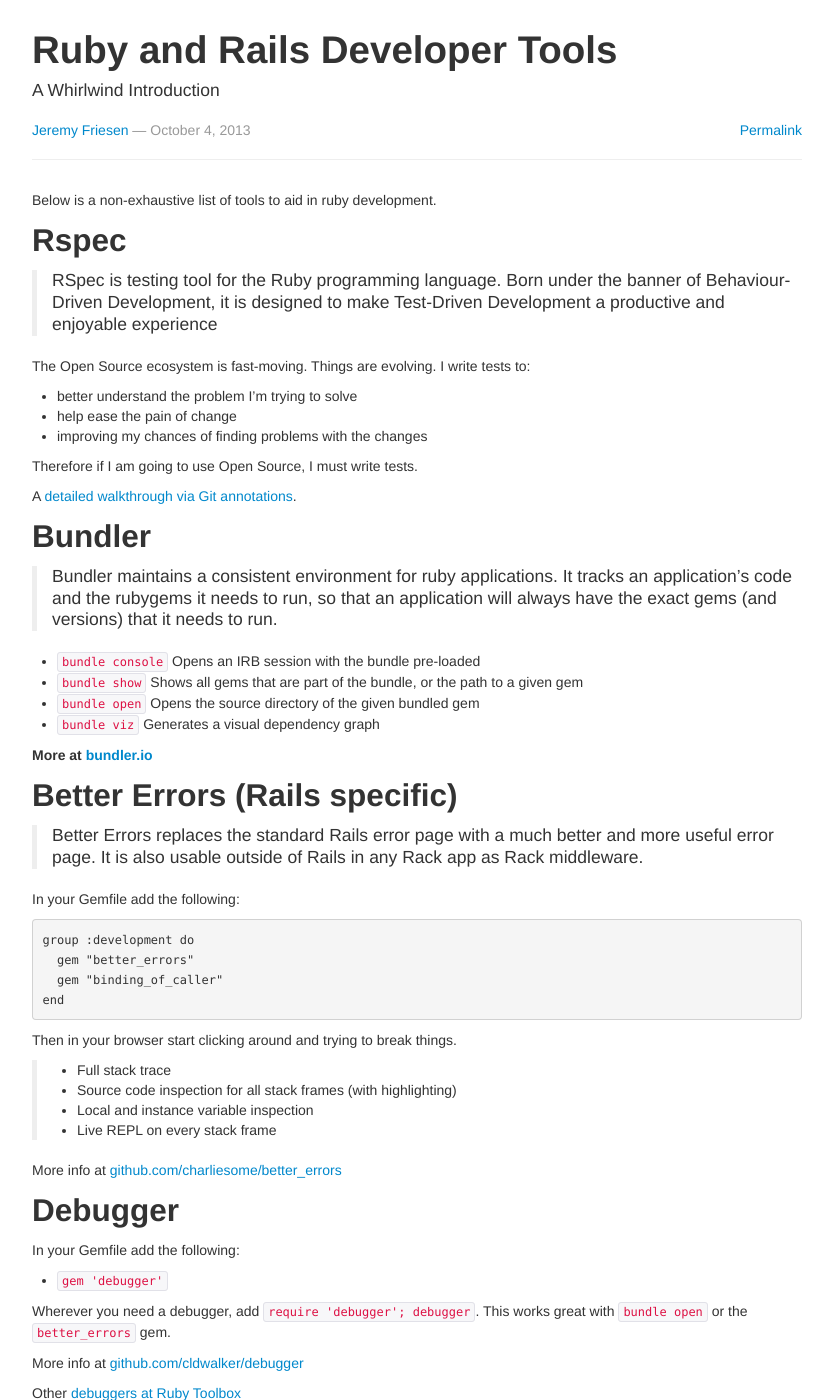
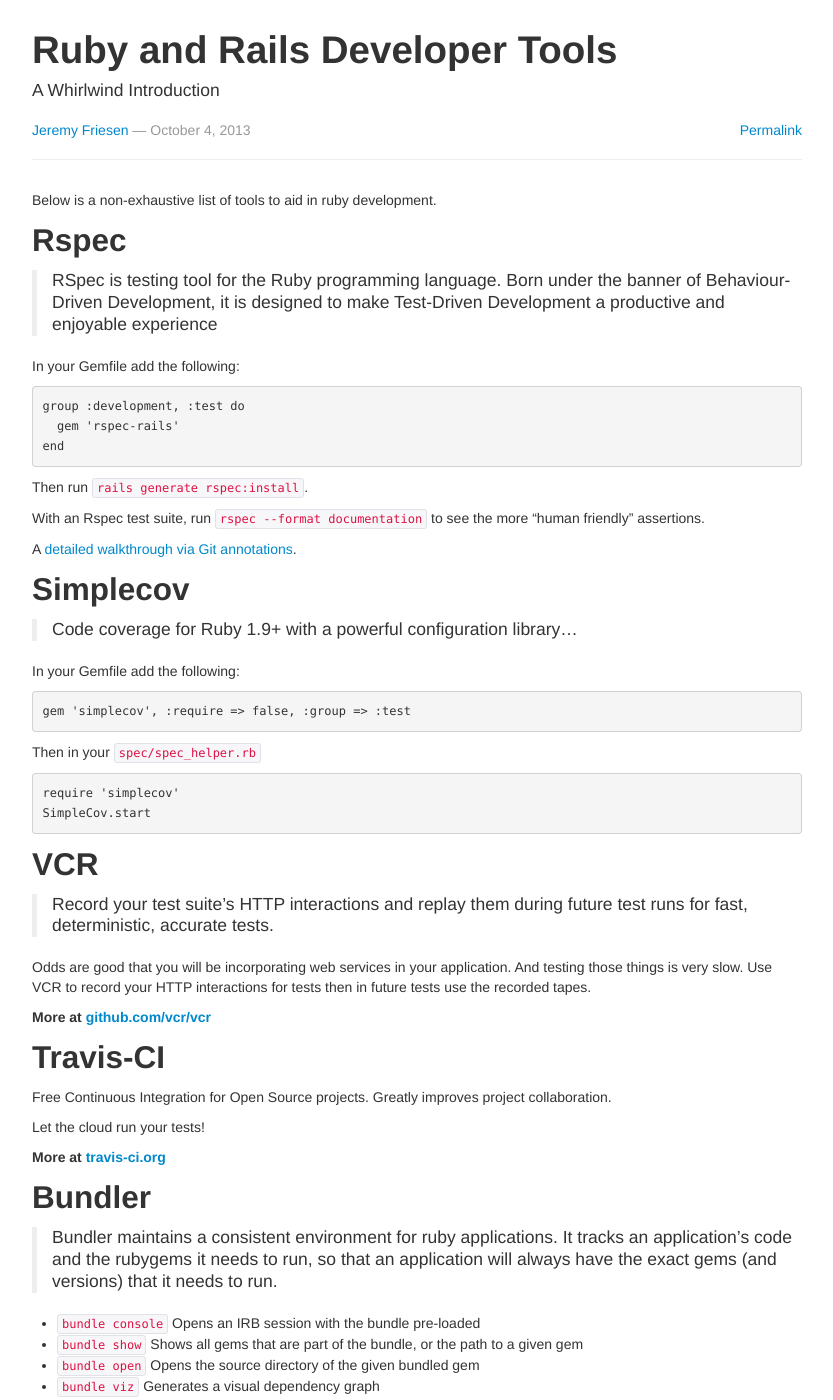
Before and after one commit to terrellt/ndlib.github.io, a Jekyll site: the page built from _posts/2013-10-04-ruby-and-rails-developer-tools.md, in a window 1280 px wide and 1400 px high. Shown: the whole window, without its empty margins (223-1056 px from the left). Built offline with Jekyll 4.4.1, drawn with Linux system fonts in a browser that asks for light colours; Markdown is read by kramdown in place of the engine named in the settings; some of the changed text lies outside the part shown.

Commit message:
Adding more reference goodness

```diff
--- a/_posts/2013-10-04-ruby-and-rails-developer-tools.md
+++ b/_posts/2013-10-04-ruby-and-rails-developer-tools.md
@@ -16,15 +16,49 @@ Below is a non-exhaustive list of tools to aid in ruby development.
 > of Behaviour-Driven Development, it is designed to make Test-Driven
 > Development a productive and enjoyable experience
 
-The Open Source ecosystem is fast-moving. Things are evolving. I write tests to:
+In your Gemfile add the following:
 
-* better understand the problem I'm trying to solve
-* help ease the pain of change
-* improving my chances of finding problems with the changes
+    group :development, :test do
+      gem 'rspec-rails'
+    end
 
-Therefore if I am going to use Open Source, I must write tests.
+Then run `rails generate rspec:install`.
+
+With an Rspec test suite, run `rspec --format documentation` to see the more "human friendly" assertions.
 
 A [detailed walkthrough via Git annotations](https://github.com/jeremyf/hydra-camp-testing).
+
+## Simplecov
+
+> Code coverage for Ruby 1.9+ with a powerful configuration library…
+
+In your Gemfile add the following:
+
+    gem 'simplecov', :require => false, :group => :test
+
+Then in your `spec/spec_helper.rb`
+
+    require 'simplecov'
+    SimpleCov.start
+
+## VCR
+
+> Record your test suite's HTTP interactions and replay them during future test
+> runs for fast, deterministic, accurate tests.
+
+Odds are good that you will be incorporating web services in your application.
+And testing those things is very slow. Use VCR to record your HTTP interactions
+for tests then in future tests use the recorded tapes.
+
+**More at [github.com/vcr/vcr](https://github.com/vcr/vcr)**
+
+## Travis-CI
+
+Free Continuous Integration for Open Source projects. Greatly improves project collaboration.
+
+Let the cloud run your tests!
+
+**More at [travis-ci.org](https://travis-ci.org/)**
 
 ## Bundler
 
@@ -130,15 +164,24 @@ A bug was introduced somewhere in the code. At commit "A" things were working. A
 * `git bisect good <sha for commit A>`
 * `git bisect run ./path/to/test.sh`
 
-**More at [blogs.nd.edu/jeremyfriesen](http://blogs.nd.edu/jeremyfriesen/2012/10/08/using-git-bisect-for-finding-when-a-bug-was-introduced/)**
+**A more detailed run through at [blogs.nd.edu/jeremyfriesen](http://blogs.nd.edu/jeremyfriesen/2012/10/08/using-git-bisect-for-finding-when-a-bug-was-introduced/)**
+
+## ND's Puppet Scripts for Building a VM for Curate
+
+> Puppet is IT automation software that helps system administrators manage
+> infrastructure throughout its lifecycle, from provisioning and configuration
+> to orchestration and reporting.
+
+Hydra is a complicated stack, there are steps to help ease the deployment.
+
+**Notre Dame's Scripts at [github.com/ndlib/curate_nd/tree/master/puppet](https://github.com/ndlib/curate_nd/tree/master/puppet)**
 
 ## Ruby Toolbox
 
 A resource for looking up gems by category and seeing usage and maintenance
 statistics. More info at [ruby-toolbox.com](https://www.ruby-toolbox.com/)
 
-## Developer Resources
+## Further Hydra Developer Resources
 
-* https://ndlib.github.io
 * irc://freenode.net#projecthydra
 * hydra-tech@googlegroups.com
```
